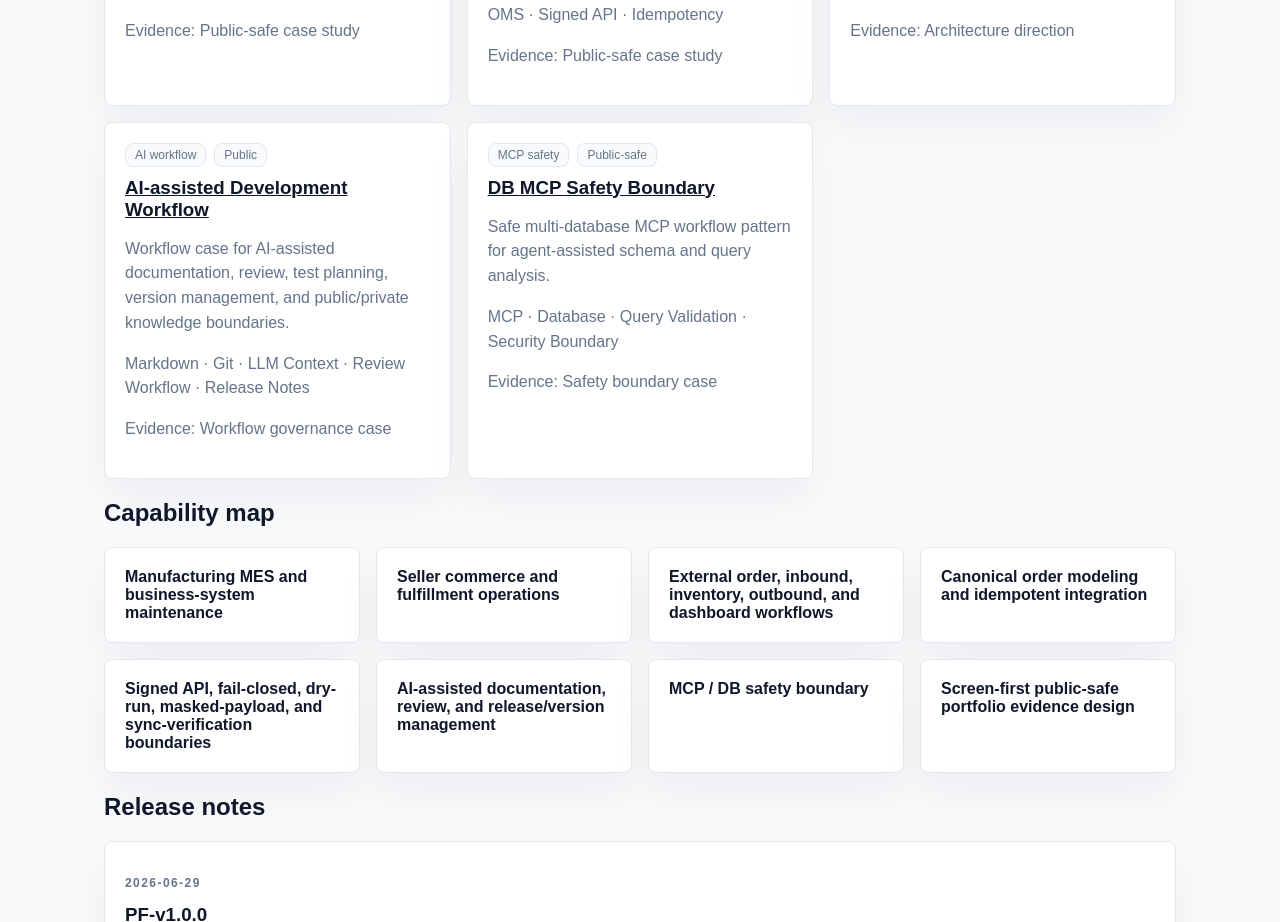
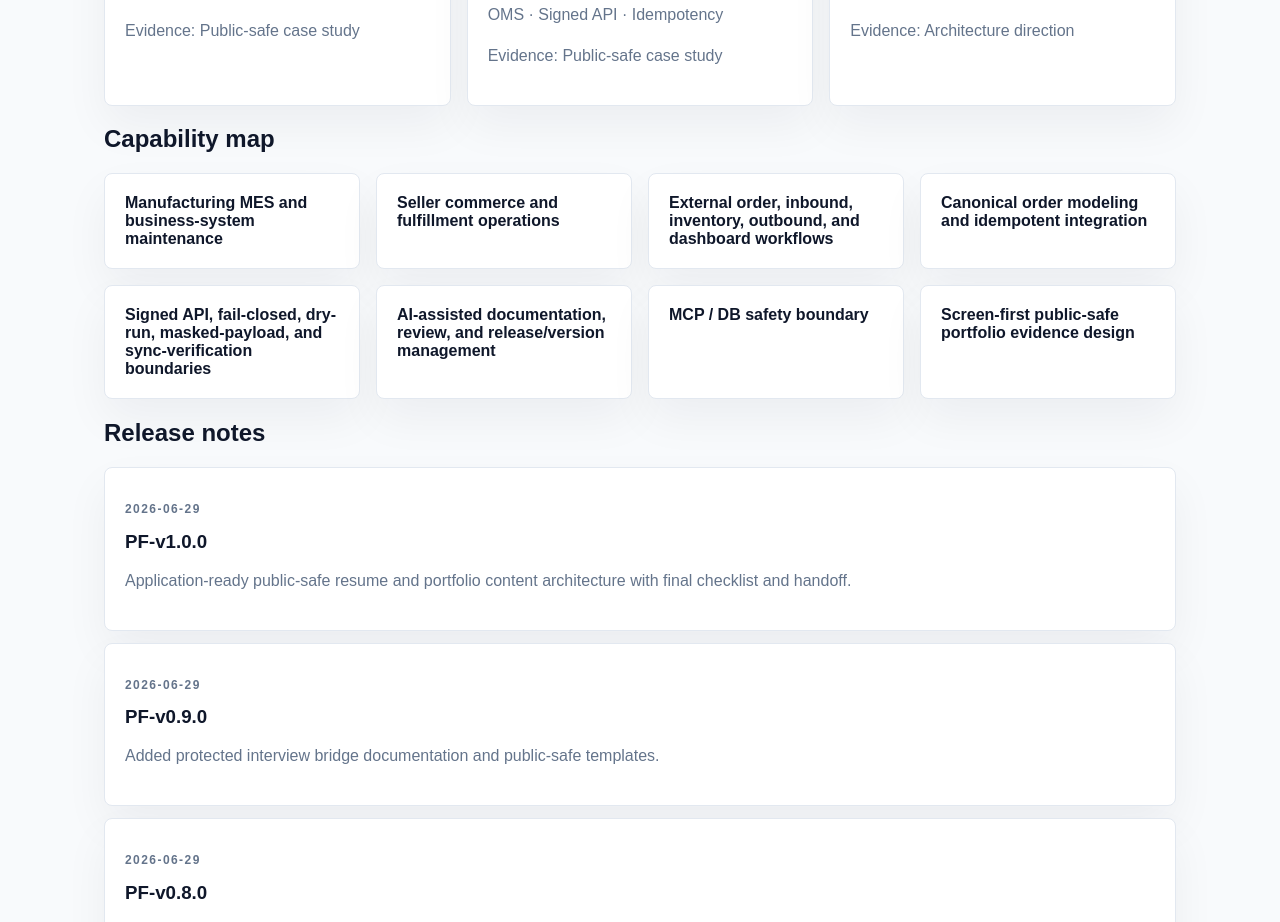
Before and after one commit to tomtomjskim/jsnetworkcorp-portfolio, a Next.js app: page / in a window 1280 px wide. Shown: the part 1120-2042 px from the top of the page. Built offline with nearby package versions, Linux system fonts and the light colour scheme.

Commit message:
feat(portfolio): feature three primary cases on home

```diff
--- a/src/app/page.tsx
+++ b/src/app/page.tsx
@@ -8,7 +8,7 @@ export default function HomePage() {
   return (
     <>
       <Hero />
-      <ProjectExplorer projects={projects} />
+      <ProjectExplorer projects={projects.slice(0, 3)} />
       <CapabilityMap capabilities={capabilities} />
       <ReleaseTimeline />
     </>
```
